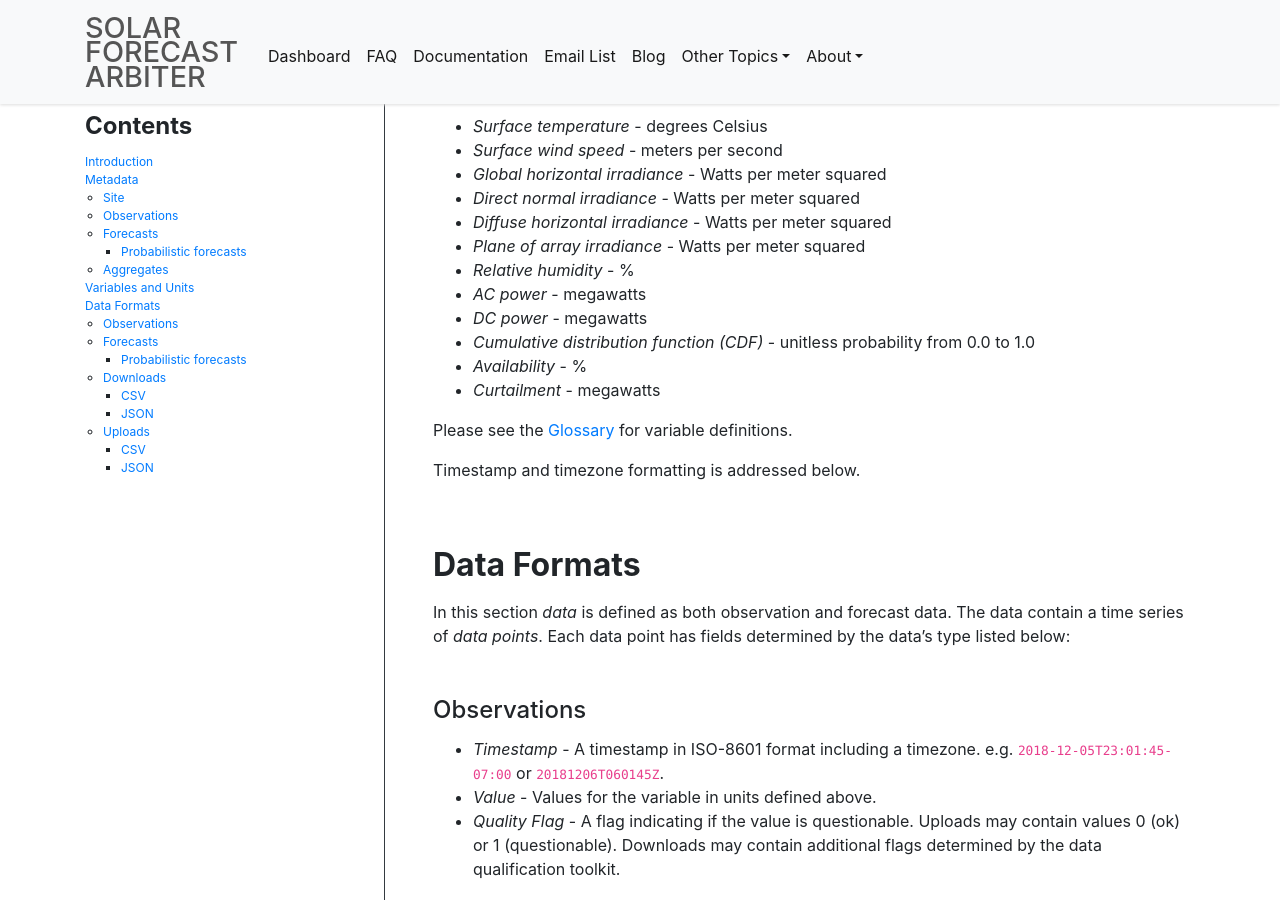
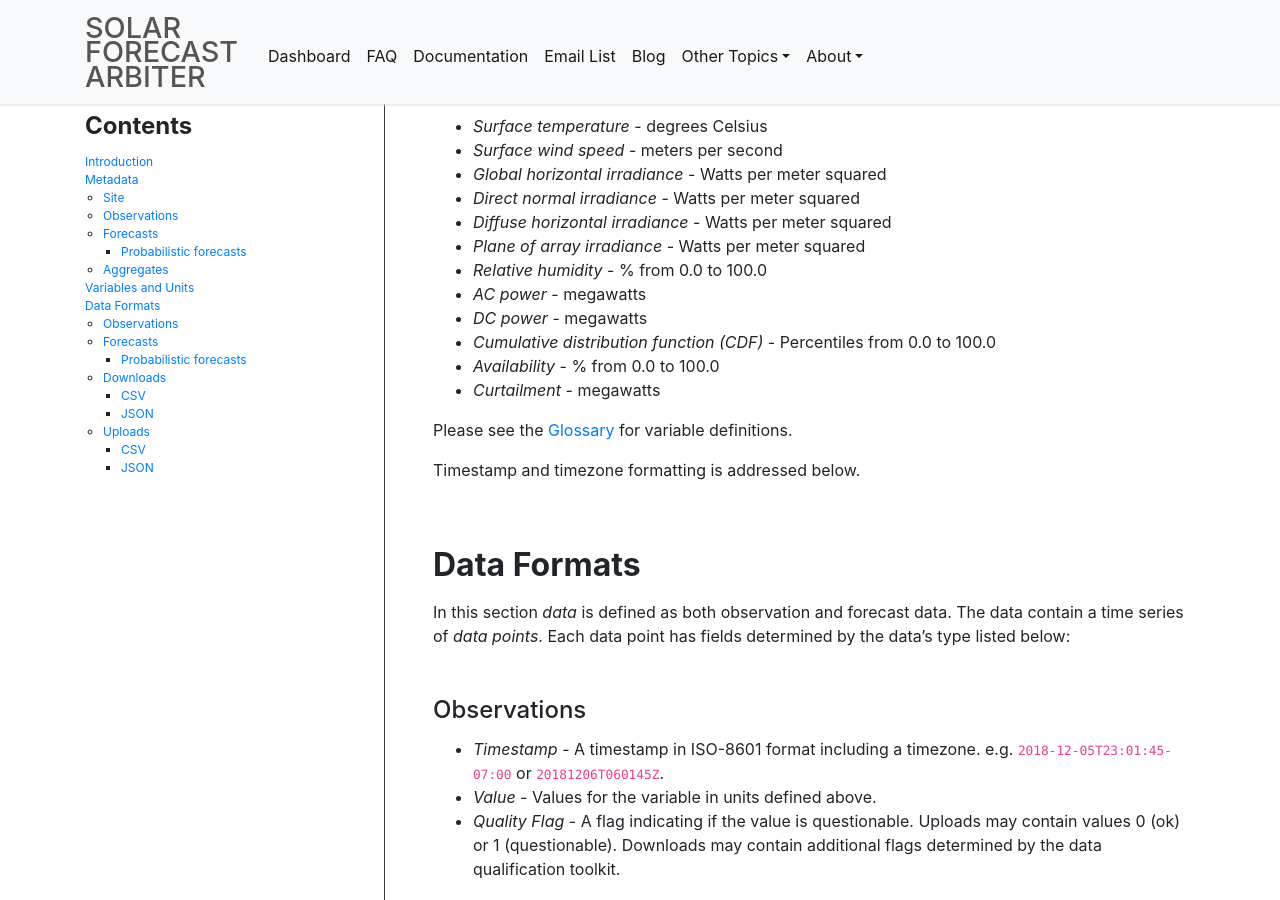
Before and after one commit to SolarArbiter/SolarArbiter.github.io, a Jekyll site: the page built from data_model.md, in a window 1280 px wide and 900 px high, scrolled down 5542 px. Built offline with Jekyll 4.4.1, drawn with Linux system fonts in a browser that asks for light colours.

Commit message:
fix units

```diff
--- a/data_model.md
+++ b/data_model.md
@@ -291,11 +291,11 @@ permitted are as follows:
 -   *Direct normal irradiance* - Watts per meter squared
 -   *Diffuse horizontal irradiance* - Watts per meter squared
 -   *Plane of array irradiance* - Watts per meter squared
--   *Relative humidity* - %
+-   *Relative humidity* - % from 0.0 to 100.0
 -   *AC power* - megawatts
 -   *DC power* - megawatts
--   *Cumulative distribution function (CDF)* - unitless probability from 0.0 to 1.0
--   *Availability* - %
+-   *Cumulative distribution function (CDF)* - Percentiles from 0.0 to 100.0
+-   *Availability* - % from 0.0 to 100.0
 -   *Curtailment* - megawatts
 
 Please see the [Glossary](https://github.com/SolarArbiter/solarforecastarbiter-core/wiki/Glossary)
```
